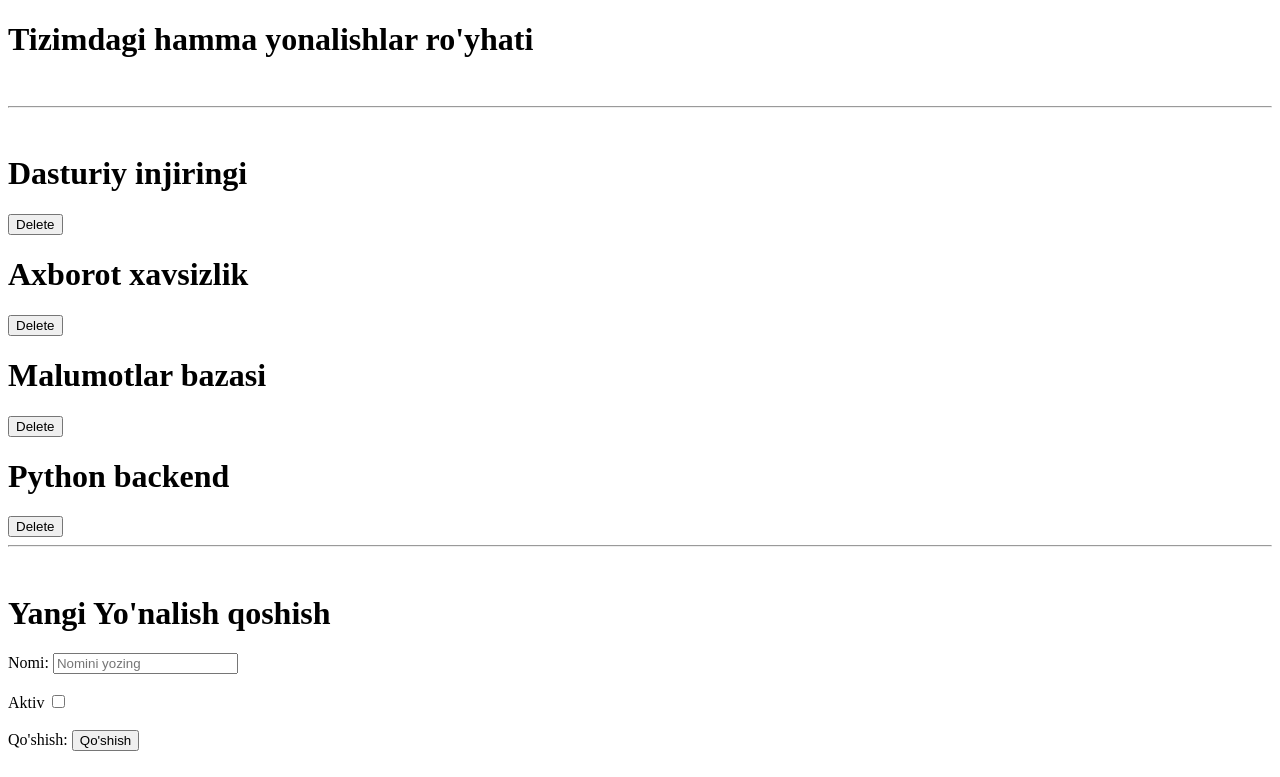
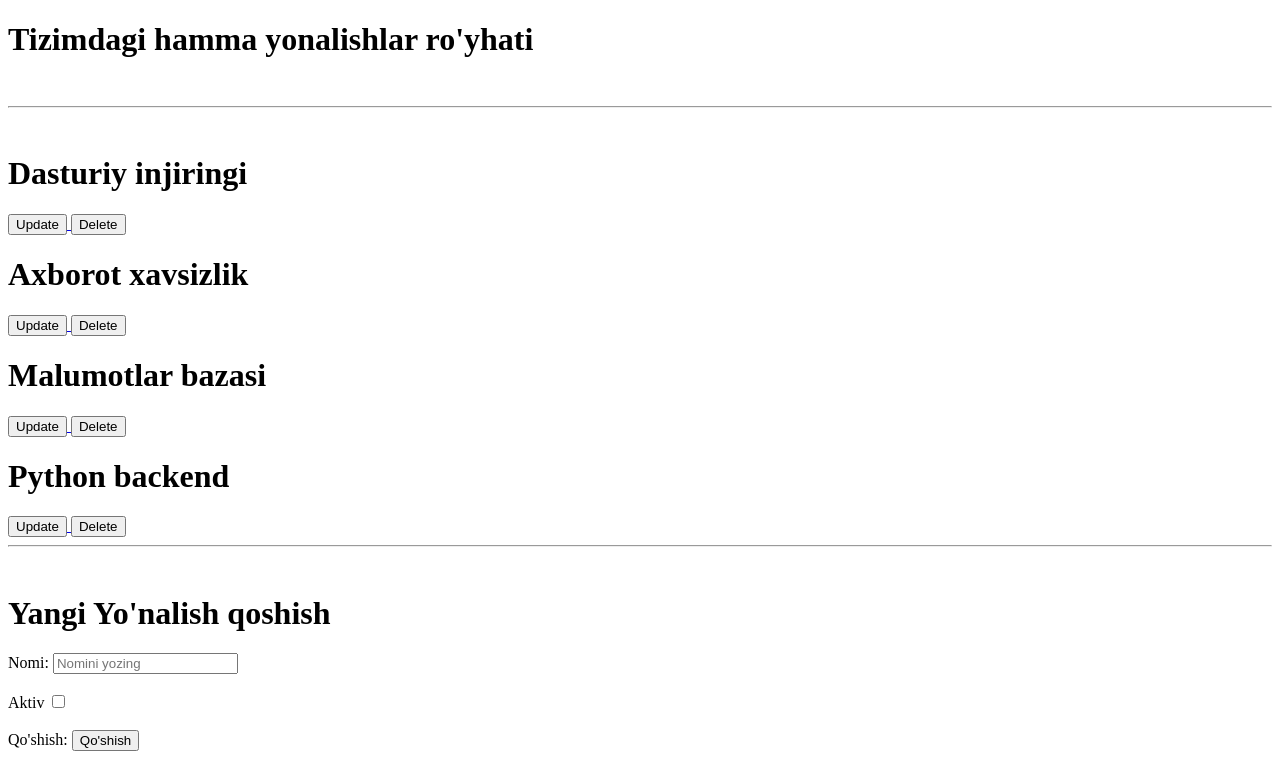
Before and after one commit to abduvaliyevsalohiddin/Universitet, a Django app: page /hamma_yonalishlar/ in a window 1280 px wide. Shown: the top 777 px of the page. Run offline with Django 4.2, Linux system fonts and the light colour scheme; data comes from the database, SQL or seed files in the repository; both versions use the stored data as it was after the commit.

Commit message:
Yonalishlarni update qilish

```diff
--- a/Universitet/urls.py
+++ b/Universitet/urls.py
@@ -11,5 +11,7 @@ urlpatterns = [
 
     path('fan_ochir/<int:son>/', fan_ochir),
     path('yonalish_ochir/<int:son>/', yonalish_ochir),
+
     path('fan_update/<int:son>/', fan_update),
+    path('yonalish_update/<int:son>/', yonalish_update),
 ]
--- a/malumot/views.py
+++ b/malumot/views.py
@@ -22,6 +22,20 @@ def hamma_yonalishlar(request):
 def yonalish_ochir(request, son):
     Yonalish.objects.get(id=son).delete()
     return redirect("/hamma_yonalishlar/")
+
+
+def yonalish_update(request, son):
+    if request.method == 'POST':
+        Yonalish.objects.filter(id=son).update(
+            nom=request.POST.get("nom"),
+            aktiv=request.POST.get("aktiv") == "on",
+        )
+        return redirect('/hamma_yonalishlar/')
+
+    content = {
+        "yonalish": Yonalish.objects.get(id=son)
+    }
+    return render(request, 'yonalish_update.html', content)
 
 
 def hamma_fanlar(request):
--- a/templates/hamma_yonalishlar.html
+++ b/templates/hamma_yonalishlar.html
@@ -11,7 +11,10 @@
     {% for yonalish in yonalishlar %}
     <br>
     <h1>{{yonalish}}</h1>
-   <a href="/yonalish_ochir/{{yonalish.id}}/">
+    <a href="/yonalish_update/{{yonalish.id}}/">
+        <button>Update</button>
+    </a>
+    <a href="/yonalish_ochir/{{yonalish.id}}/">
         <button>Delete</button>
     </a>
     {% endfor %}
```
Also changed, not shown: templates/yonalish_update.html (added, +23 -0 lines), db.sqlite3.
